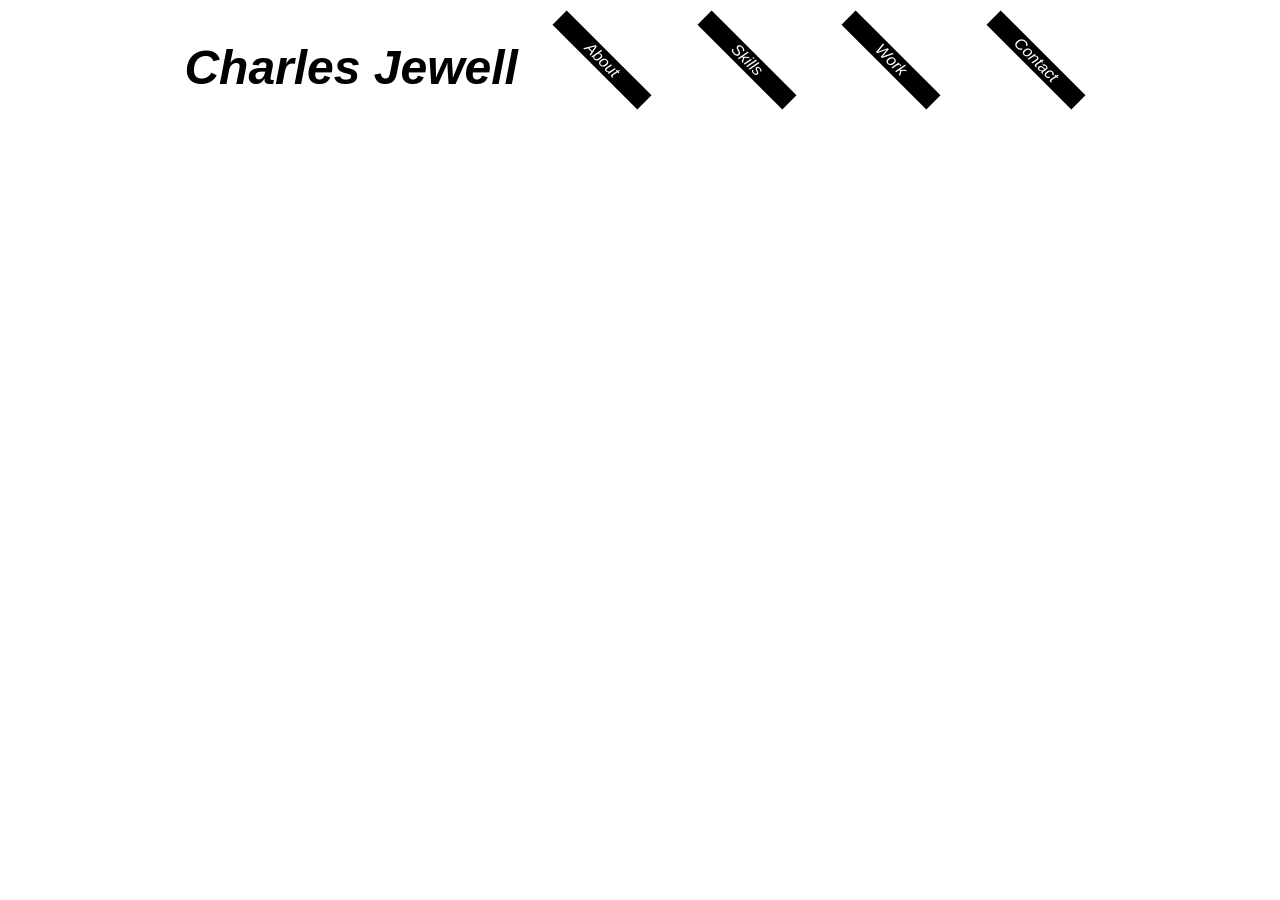
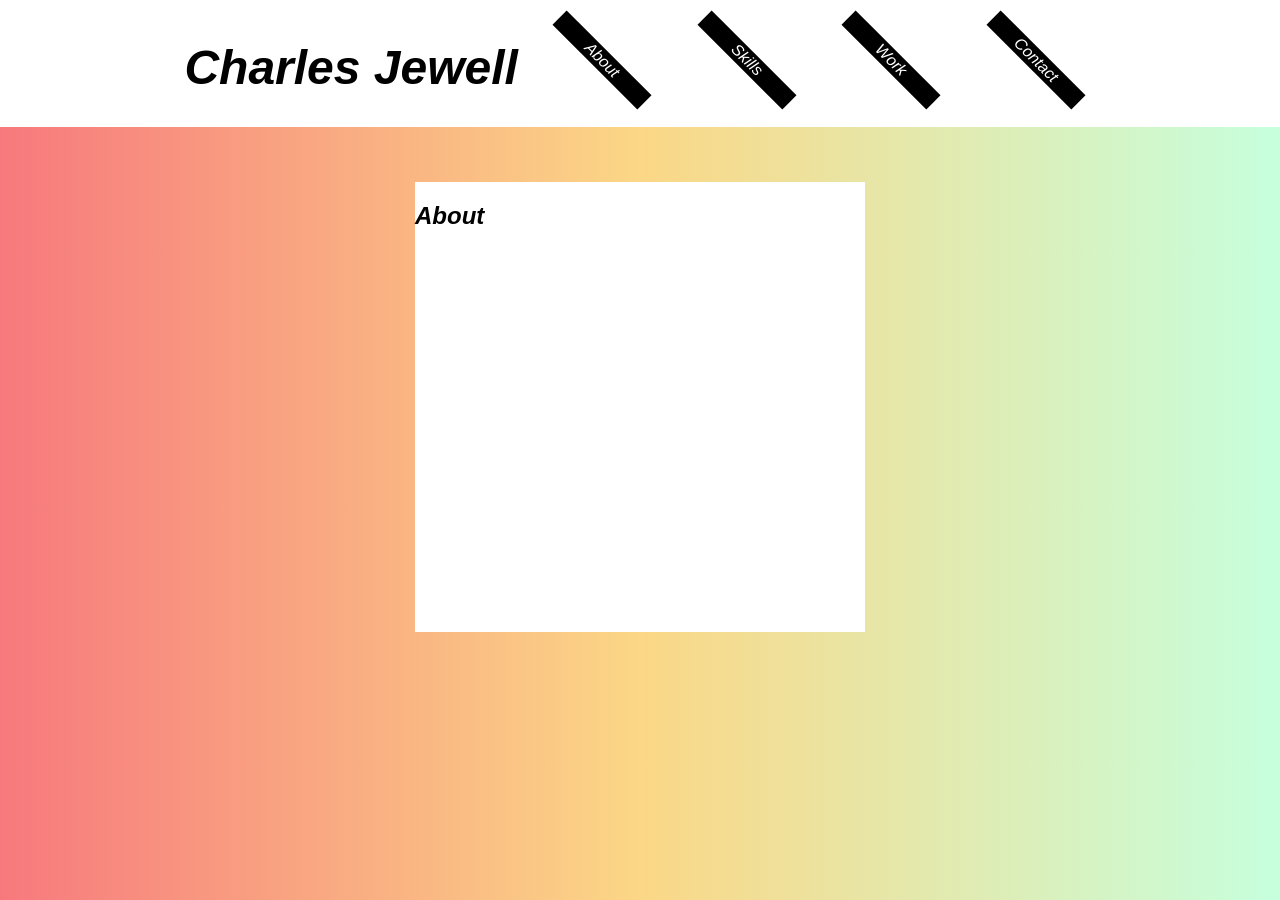
Before and after one commit to cjewell47/cjewell47.github.io, a Jekyll site: the page built from index.html, in a window 1280 px wide. Built offline with Jekyll 4.4.1, drawn with Linux system fonts in a browser that asks for light colours.

Commit message:
set up basic template

```diff
--- /dev/null
+++ b/_includes/new-body.html
@@ -0,0 +1,14 @@
+<section class="main-content">
+  <div class="content about active">
+    <h2>About</h2>
+  </div>
+  <div class="content skills">
+    <h2>Skills</h2>
+  </div>
+  <div class="content work">
+    <h2>Work</h2>
+  </div>
+  <div class="content contact">
+    <h2>Contact</h2>
+  </div>
+</section>
--- a/_includes/new-header.html
+++ b/_includes/new-header.html
@@ -1,16 +1,16 @@
 <div class="header-container">
   <div class="items-container">
     <h1>Charles Jewell</h1>
-    <div class="header-item">
+    <div class="header-item" data-val="about">
       <p>About</p>
     </div>
-    <div class="header-item">
+    <div class="header-item" data-val="skills">
       <p>Skills</p>
     </div>
-    <div class="header-item">
+    <div class="header-item" data-val="work">
       <p>Work</p>
     </div>
-    <div class="header-item">
+    <div class="header-item" data-val="contact">
       <p>Contact</p>
     </div>
   </div>
--- a/_layouts/front.html
+++ b/_layouts/front.html
@@ -7,7 +7,7 @@
 
 
   {% include new-header.html %}
-
+  {% include new-body.html %}
   {% include footer.html %}
 
 </body>
--- a/css/new-portfolio.css
+++ b/css/new-portfolio.css
@@ -9,7 +9,13 @@ body {
   font-family: 'futura', sans-serif;
   font-style: italic;
   font-weight: 300;
+  background: #C6FFDD;  /* fallback for old browsers */
+  background: -webkit-linear-gradient(to right, #f7797d, #FBD786, #C6FFDD);  /* Chrome 10-25, Safari 5.1-6 */
+  background: linear-gradient(to right, #f7797d, #FBD786, #C6FFDD); /* W3C, IE 10+/ Edge, Firefox 16+, Chrome 26+, Opera 12+, Safari 7+ */
+
 }
+
+/* HEADER */
 
 h1 {
   font-size: 48px;
@@ -19,6 +25,7 @@ h1 {
 .header-container {
   width: 100%;
   text-align: center;
+  background: #fff;
 }
 
 .items-container {
@@ -37,6 +44,10 @@ h1 {
   display: flex;
   flex-direction: column;
   justify-content: center;
+}
+
+.header-item:hover {
+  cursor: pointer;
 }
 
 .header-item::before,
@@ -60,7 +71,7 @@ h1 {
   -webkit-transition: opacity .25s ease-in-out;
 }
 
-.header-item:hover::after {
+.header-item:hover::after, .header-item.active::after {
   opacity: 1;
 }
 
@@ -69,9 +80,34 @@ h1 {
   color: #fff;
 }
 
-.header-item:hover p {
+.header-item:hover p, .header-item.active p {
   opacity: 0;
   transition: opacity .1s ease-in-out;
   -moz-transition: opacity .1s ease-in-out;
   -webkit-transition: opacity .1s ease-in-out;
 }
+
+/* MAIN CONTENT */
+
+.main-content {
+  margin: auto;
+  max-width: 80%;
+}
+
+.main-content .content {
+  /* position: absolute; */
+  width: 450px;
+  height: 450px;
+  background-color: rgba(255,255,255,1);
+  margin: auto;
+  margin-top: 55px;
+  display: none;
+}
+
+.main-content .content.skills {
+  width: 600px;
+}
+
+.main-content .content.active {
+  display: flex;
+}
--- a/js/new.js
+++ b/js/new.js
@@ -1,7 +1,13 @@
-// $(() => {
-//
-//   $('.header-item').hover(() => {
-//
-//   });
-//
-// });
+$(() => {
+
+  $('.header-item').click(function() {
+    $('.header-item.active').removeClass('active');
+    $(this).addClass('active');
+    var clicked = $(this).attr('data-val');
+    if (!$('.content.active').hasClass(clicked)) {
+      $('.content.active').removeClass('active');
+      $('.content.' + clicked).addClass('active');
+    }
+  });
+
+});
```
